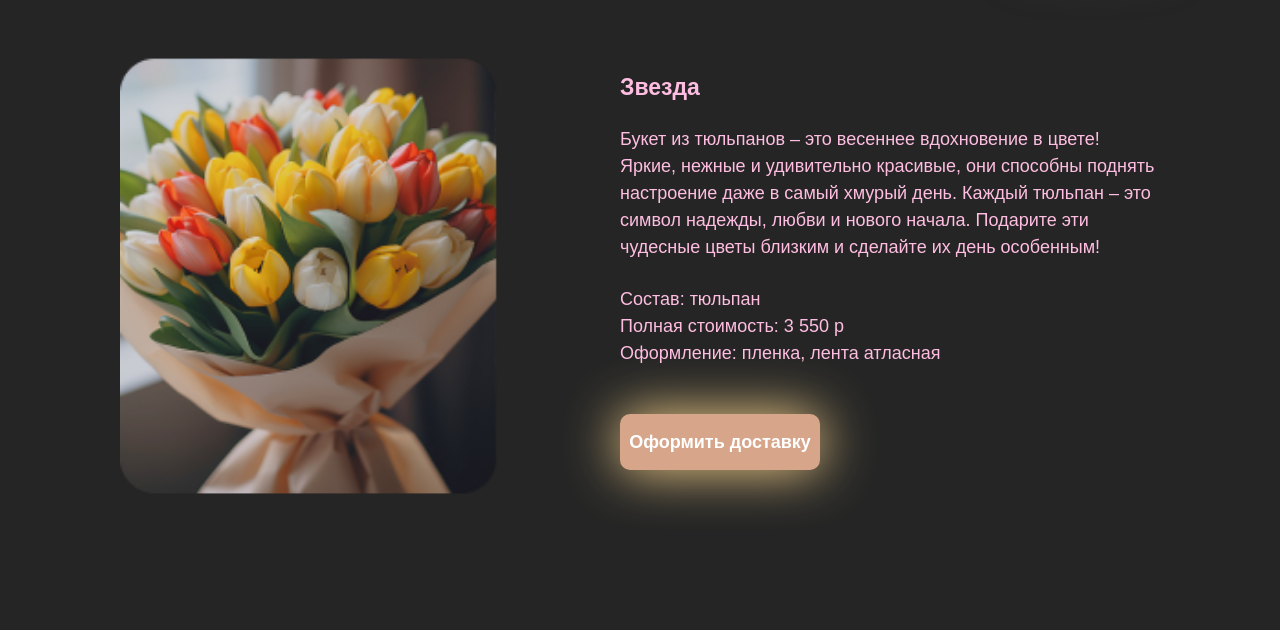
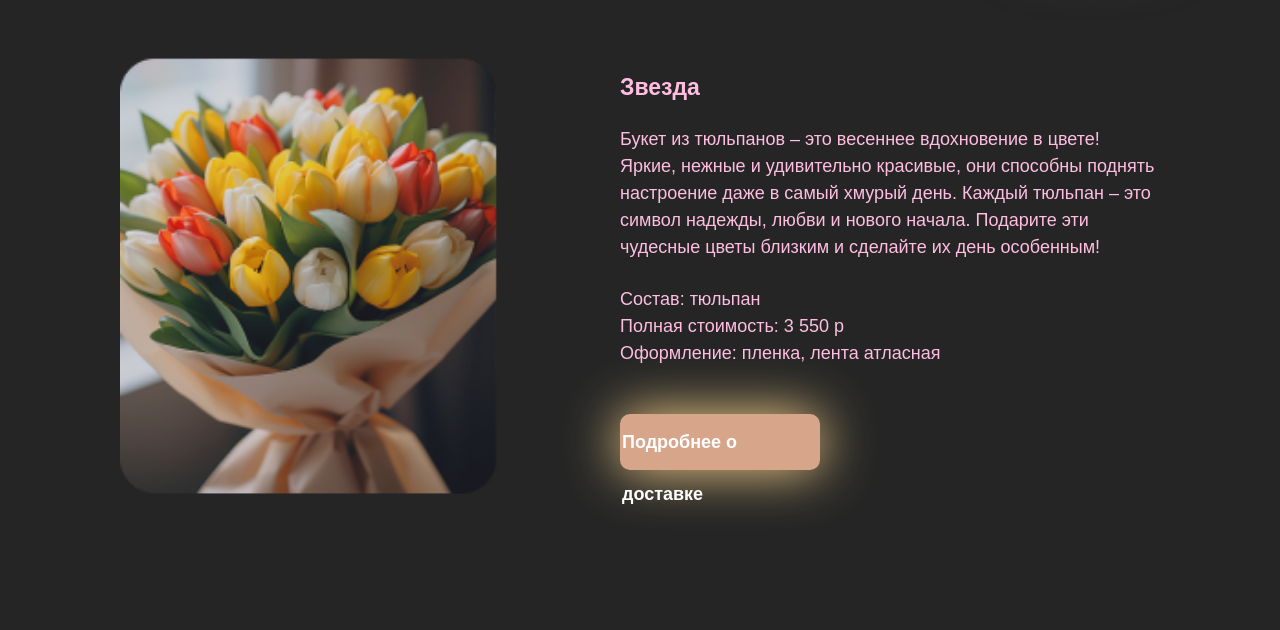
Before and after one commit to ujassstik/firstflower.github.io, a plain HTML site: page about2.html in a window 1280 px wide. Shown: the part 166-796 px from the top of the page. Drawn offline with Linux system fonts and the light colour scheme; a web font is replaced by a local one.

Commit message:
Update about2.html

```diff
--- a/about2.html
+++ b/about2.html
@@ -49,7 +49,7 @@
                     <p class="main-text1">Полная стоимость: 3 550 р</p>
                     <p class="main-text2">Оформление: пленка, лента атласная</p>
                     <div class="main-btn1">
-                        <a class="button-new" href="delivery.html" >Оформить доставку</a>
+                        <a class="button-new" href="delivery.html" >Подробнее о доставке</a>
                     </div>
                 </div>
             </div>
```
